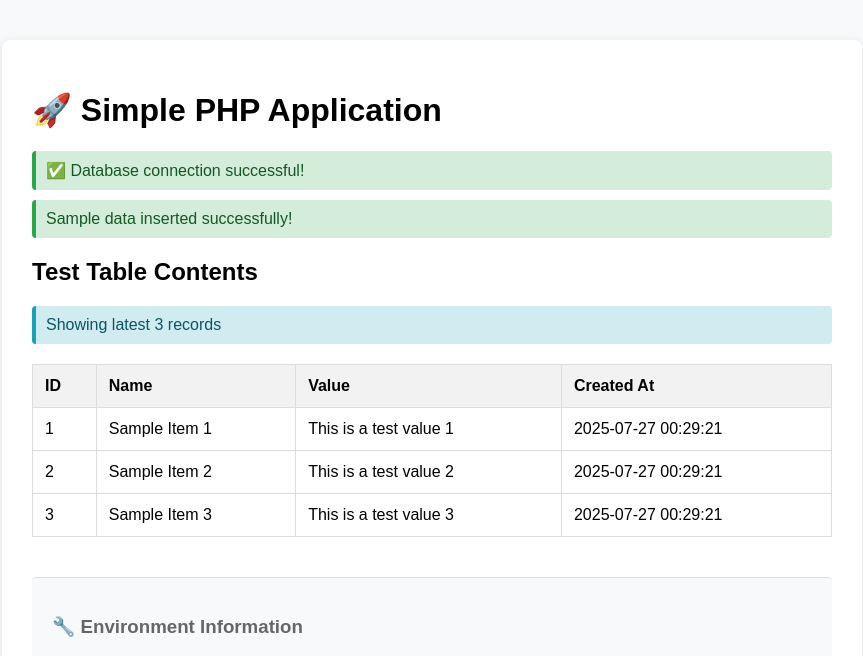
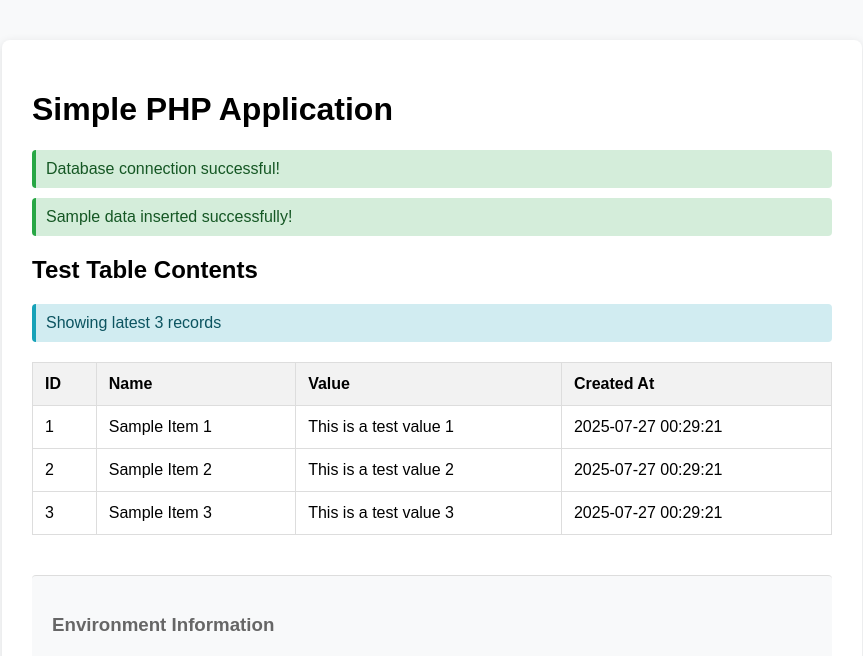
Before and after one commit to Faozil/PHP-Application, a PHP site: page / in a window 1280 px wide. Shown: the top 656 px of the page, without its empty margins (208-1071 px from the left). Run offline with PHP 8.4, Linux system fonts and the light colour scheme; data that the repository does not hold is empty.

Commit message:
Updated dockerfile

```diff
--- a/app/index.php
+++ b/app/index.php
@@ -84,7 +84,7 @@ if (isset($_SERVER['REQUEST_URI']) && strpos($_SERVER['REQUEST_URI'], '/api/') =
 </head>
 <body>
     <div class="container">
-        <h1>🚀 Simple PHP Application</h1>
+        <h1> Simple PHP Application</h1>
 
         <?php
         $dbConnected = false;
@@ -98,7 +98,7 @@ if (isset($_SERVER['REQUEST_URI']) && strpos($_SERVER['REQUEST_URI'], '/api/') =
             $pdo = $dbConfig->getConnection();
             $dbConnected = true;
 
-            echo '<div class="status success">✅ Database connection successful!</div>';
+            echo '<div class="status success"> Database connection successful!</div>';
 
             // Get database version
             try {
@@ -187,7 +187,7 @@ if (isset($_SERVER['REQUEST_URI']) && strpos($_SERVER['REQUEST_URI'], '/api/') =
 
         <!-- Environment Information -->
         <div class="env-info">
-            <h3>🔧 Environment Information</h3>
+            <h3> Environment Information</h3>
             <div class="stats-grid">
                 <div>
                     <strong>PHP Version:</strong><br>
```
Also changed, not shown: 2 other files.
